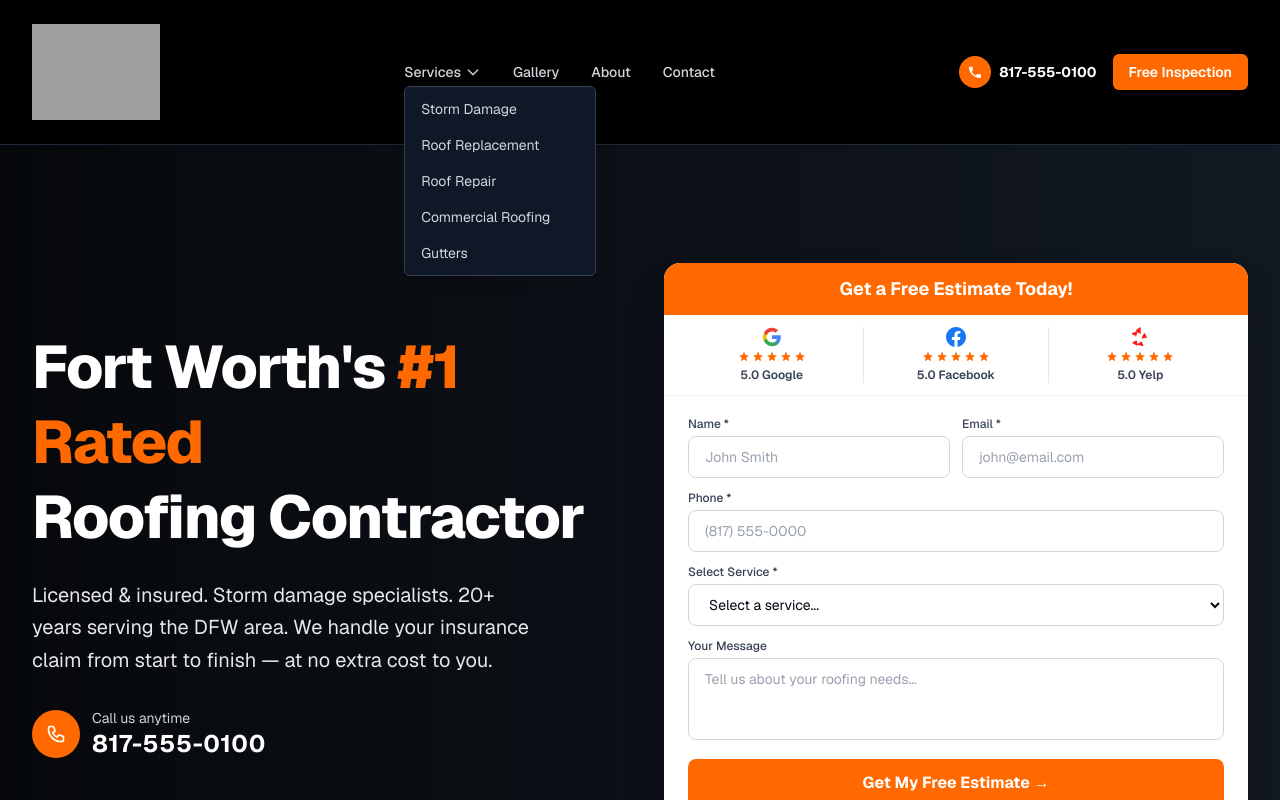
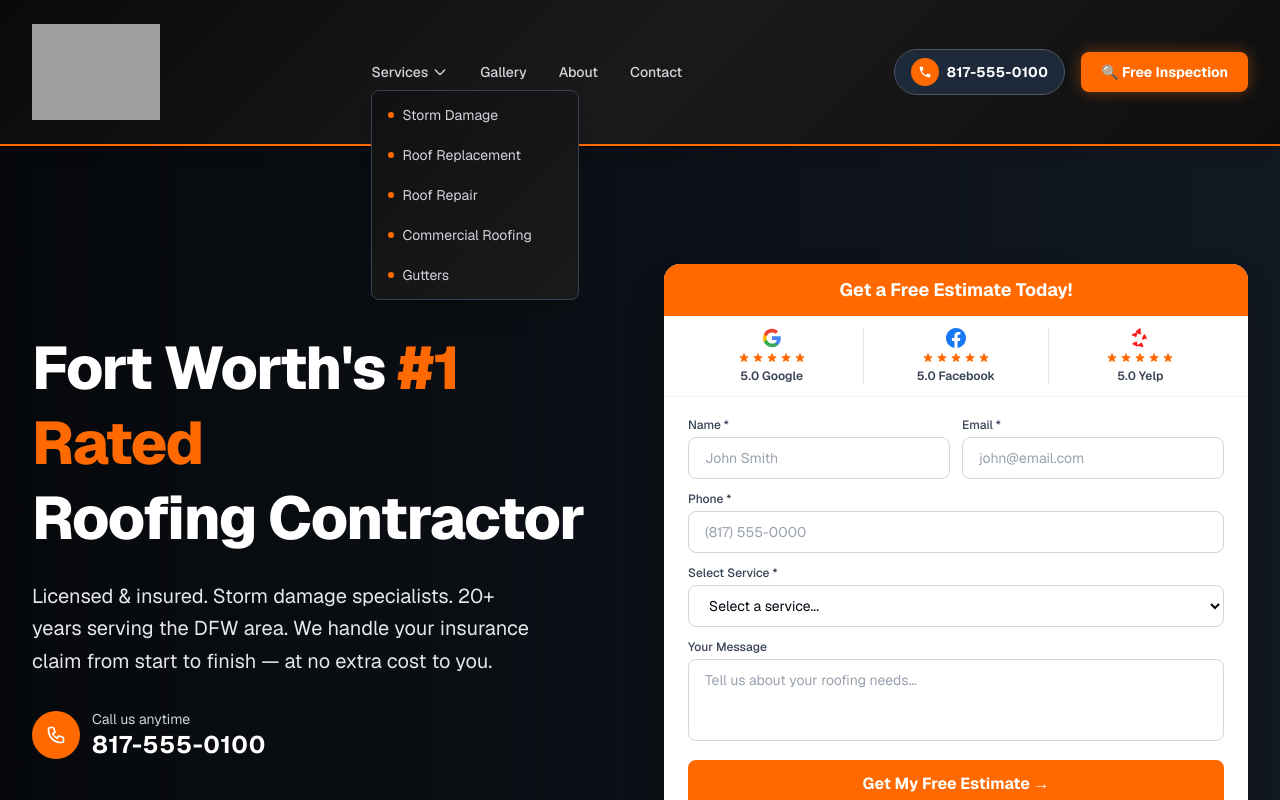
Before and after one commit to Empowerbuilding/LP3-Roofing, a Next.js app: page / in a window 1280 px wide. Both pictures are taken after a click on the button "Services". Shown: the top 800 px of the page. Built offline with nearby package versions, Linux system fonts and the light colour scheme; grey boxes are pictures that could not be loaded.

Commit message:
feat: spiced up navbar - gradient bg, orange border, phone pill, glow CTA, orange hover links

```diff
--- a/src/components/Navbar.tsx
+++ b/src/components/Navbar.tsx
@@ -17,16 +17,17 @@ export default function Navbar() {
   const [servicesOpen, setServicesOpen] = useState(false)
 
   return (
-    <nav className="sticky top-0 z-50 bg-black border-b border-gray-800 shadow-sm">
+    <nav className="sticky top-0 z-50 border-b-2 border-orange-500 shadow-lg" style={{background: 'linear-gradient(135deg, #0a0a0a 0%, #1a1a1a 50%, #0f0f0f 100%)'}}>
       <div className="max-w-7xl mx-auto px-4 sm:px-6 lg:px-8">
         <div className="flex items-center justify-between h-36">
+
           {/* Logo */}
           <Link href="/" className="flex-shrink-0">
             <Image
               src="https://dwwfegzxjccqfrtgspzx.supabase.co/storage/v1/object/public/assets/logo-v2.jpg"
               alt="LP3 Roofing & Construction"
               width={160}
-              height={80}
+              height={96}
               className="h-24 w-auto object-contain"
             />
           </Link>
@@ -36,7 +37,7 @@ export default function Navbar() {
             <div className="relative">
               <button
                 onClick={() => setServicesOpen(!servicesOpen)}
-                className="flex items-center gap-1 text-sm font-medium text-gray-300 hover:text-white transition-colors duration-200"
+                className="flex items-center gap-1 text-sm font-medium text-gray-300 hover:text-orange-400 transition-colors duration-200"
               >
                 Services
                 <svg className="w-4 h-4" fill="none" viewBox="0 0 24 24" stroke="currentColor">
@@ -45,52 +46,54 @@ export default function Navbar() {
               </button>
               {servicesOpen && (
                 <div
-                  className="absolute top-full left-0 mt-1 w-48 bg-gray-900 rounded-md shadow-lg border border-gray-700 py-1"
+                  className="absolute top-full left-0 mt-2 w-52 rounded-lg shadow-xl border border-gray-700 py-1 overflow-hidden"
+                  style={{background: 'linear-gradient(135deg, #111 0%, #1a1a1a 100%)'}}
                   onMouseLeave={() => setServicesOpen(false)}
                 >
                   {services.map((s) => (
                     <Link
                       key={s.href}
                       href={s.href}
-                      className="block px-4 py-2 text-sm text-gray-300 hover:bg-gray-800 hover:text-white transition-colors duration-200"
+                      className="flex items-center gap-2 px-4 py-2.5 text-sm text-gray-300 hover:bg-orange-500 hover:text-white transition-colors duration-200"
                       onClick={() => setServicesOpen(false)}
                     >
+                      <span className="w-1.5 h-1.5 rounded-full bg-orange-500 flex-shrink-0" />
                       {s.name}
                     </Link>
                   ))}
                 </div>
               )}
             </div>
-            <Link href="/gallery" className="text-sm font-medium text-gray-300 hover:text-white transition-colors duration-200">
-              Gallery
-            </Link>
-            <Link href="/about" className="text-sm font-medium text-gray-300 hover:text-white transition-colors duration-200">
-              About
-            </Link>
-            <Link href="/contact" className="text-sm font-medium text-gray-300 hover:text-white transition-colors duration-200">
-              Contact
+            <Link href="/gallery" className="text-sm font-medium text-gray-300 hover:text-orange-400 transition-colors duration-200">Gallery</Link>
+            <Link href="/about" className="text-sm font-medium text-gray-300 hover:text-orange-400 transition-colors duration-200">About</Link>
+            <Link href="/contact" className="text-sm font-medium text-gray-300 hover:text-orange-400 transition-colors duration-200">Contact</Link>
+          </div>
+
+          {/* Right: phone + CTA */}
+          <div className="hidden md:flex items-center gap-4">
+            {/* Phone pill */}
+            <a
+              href="tel:8175550100"
+              className="flex items-center gap-2 bg-gray-800 hover:bg-gray-700 border border-gray-600 hover:border-orange-500 text-white rounded-full px-4 py-2 transition-all duration-200 group"
+            >
+              <span className="flex items-center justify-center w-7 h-7 rounded-full bg-orange-500 group-hover:bg-orange-400 transition-colors duration-200">
+                <svg className="w-3.5 h-3.5 text-white" fill="currentColor" viewBox="0 0 24 24">
+                  <path d="M6.62 10.79c1.44 2.83 3.76 5.14 6.59 6.59l2.2-2.2c.27-.27.67-.36 1.02-.24 1.12.37 2.33.57 3.57.57.55 0 1 .45 1 1V20c0 .55-.45 1-1 1-9.39 0-17-7.61-17-17 0-.55.45-1 1-1h3.5c.55 0 1 .45 1 1 0 1.25.2 2.45.57 3.57.11.35.03.74-.25 1.02l-2.2 2.2z"/>
+                </svg>
+              </span>
+              <span className="text-sm font-bold tracking-wide">817-555-0100</span>
+            </a>
+
+            {/* CTA button with glow */}
+            <Link
+              href="/contact"
+              className="relative inline-flex items-center px-5 py-2.5 bg-orange-500 hover:bg-orange-400 text-white text-sm font-bold rounded-lg transition-all duration-200 shadow-[0_0_15px_rgba(249,115,22,0.4)] hover:shadow-[0_0_25px_rgba(249,115,22,0.6)]"
+            >
+              🔍 Free Inspection
             </Link>
           </div>
 
-          {/* CTA + hamburger */}
-          <div className="flex items-center gap-4">
-            <a
-              href="tel:8175550100"
-              className="hidden md:flex items-center gap-2"
-            >
-              <span className="flex items-center justify-center w-8 h-8 rounded-full bg-orange-500">
-                <svg className="w-4 h-4 text-white" fill="currentColor" viewBox="0 0 24 24">
-                  <path d="M6.62 10.79a15.05 15.05 0 006.59 6.59l2.2-2.2a1 1 0 011.01-.24c1.12.37 2.33.57 3.58.57a1 1 0 011 1V20a1 1 0 01-1 1C10.07 21 3 13.93 3 5a1 1 0 011-1h3.5a1 1 0 011 1c0 1.25.2 2.46.57 3.58a1 1 0 01-.24 1.01l-2.21 2.2z" />
-                </svg>
-              </span>
-              <span className="text-white font-bold text-sm">817-555-0100</span>
-            </a>
-            <Link
-              href="/contact"
-              className="hidden md:inline-flex items-center px-4 py-2 bg-orange-500 hover:bg-orange-600 text-white text-sm font-semibold rounded-md transition-colors duration-200"
-            >
-              Free Inspection
-            </Link>
+          {/* Hamburger */}
           <button
             className="md:hidden p-2 text-gray-300 hover:text-white"
             onClick={() => setMobileOpen(!mobileOpen)}
@@ -108,34 +111,27 @@ export default function Navbar() {
           </button>
         </div>
       </div>
-      </div>
 
       {/* Mobile menu */}
       {mobileOpen && (
-        <div className="md:hidden bg-black border-t border-gray-800 px-4 py-4 space-y-1">
+        <div className="md:hidden border-t border-gray-800 px-4 py-4 space-y-1" style={{background: '#111'}}>
           <p className="text-xs font-semibold text-gray-500 uppercase tracking-wider px-2 pb-1">Services</p>
           {services.map((s) => (
-            <Link
-              key={s.href}
-              href={s.href}
-              className="block px-2 py-2 text-sm text-gray-300 hover:text-white transition-colors duration-200"
-              onClick={() => setMobileOpen(false)}
-            >
-              {s.name}
+            <Link key={s.href} href={s.href} className="flex items-center gap-2 px-2 py-2 text-sm text-gray-300 hover:text-orange-400 transition-colors duration-200" onClick={() => setMobileOpen(false)}>
+              <span className="w-1.5 h-1.5 rounded-full bg-orange-500" />{s.name}
             </Link>
           ))}
           <div className="border-t border-gray-800 pt-2 mt-2 space-y-1">
-            <Link href="/gallery" className="block px-2 py-2 text-sm font-medium text-gray-300 hover:text-white transition-colors duration-200" onClick={() => setMobileOpen(false)}>Gallery</Link>
-            <Link href="/about" className="block px-2 py-2 text-sm font-medium text-gray-300 hover:text-white transition-colors duration-200" onClick={() => setMobileOpen(false)}>About</Link>
-            <Link href="/contact" className="block px-2 py-2 text-sm font-medium text-gray-300 hover:text-white transition-colors duration-200" onClick={() => setMobileOpen(false)}>Contact</Link>
+            <Link href="/gallery" className="block px-2 py-2 text-sm font-medium text-gray-300 hover:text-orange-400" onClick={() => setMobileOpen(false)}>Gallery</Link>
+            <Link href="/about" className="block px-2 py-2 text-sm font-medium text-gray-300 hover:text-orange-400" onClick={() => setMobileOpen(false)}>About</Link>
+            <Link href="/contact" className="block px-2 py-2 text-sm font-medium text-gray-300 hover:text-orange-400" onClick={() => setMobileOpen(false)}>Contact</Link>
           </div>
-          <div className="pt-2">
-            <Link
-              href="/contact"
-              className="block w-full text-center px-4 py-2 bg-orange-500 hover:bg-orange-600 text-white text-sm font-semibold rounded-md transition-colors duration-200"
-              onClick={() => setMobileOpen(false)}
-            >
-              Free Inspection
+          <div className="pt-3 space-y-2">
+            <a href="tel:8175550100" className="flex items-center justify-center gap-2 w-full py-2.5 bg-gray-800 border border-gray-600 text-white text-sm font-bold rounded-lg" onClick={() => setMobileOpen(false)}>
+              📞 817-555-0100
+            </a>
+            <Link href="/contact" className="block w-full text-center px-4 py-2.5 bg-orange-500 hover:bg-orange-600 text-white text-sm font-bold rounded-lg shadow-[0_0_15px_rgba(249,115,22,0.4)]" onClick={() => setMobileOpen(false)}>
+              🔍 Free Inspection
             </Link>
           </div>
         </div>
```
Lines whose indentation alone changed are shown as unchanged.
